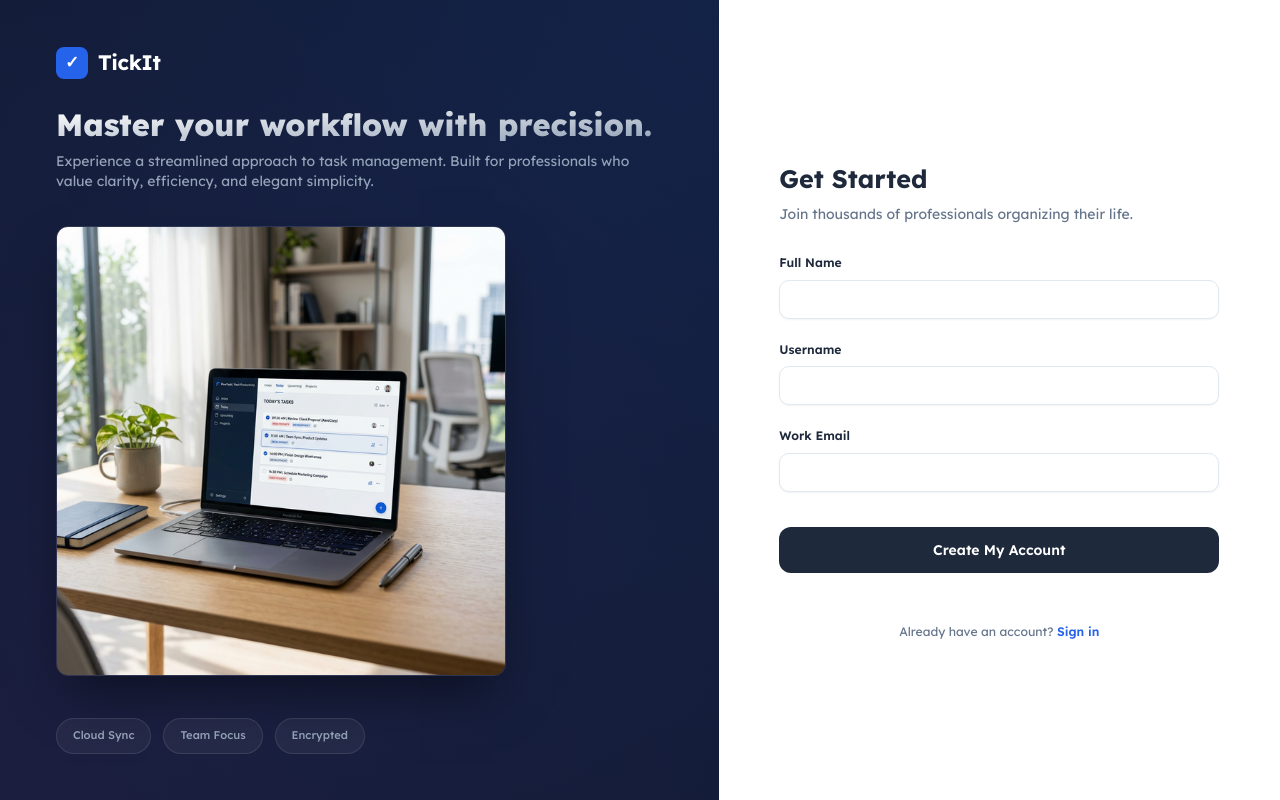
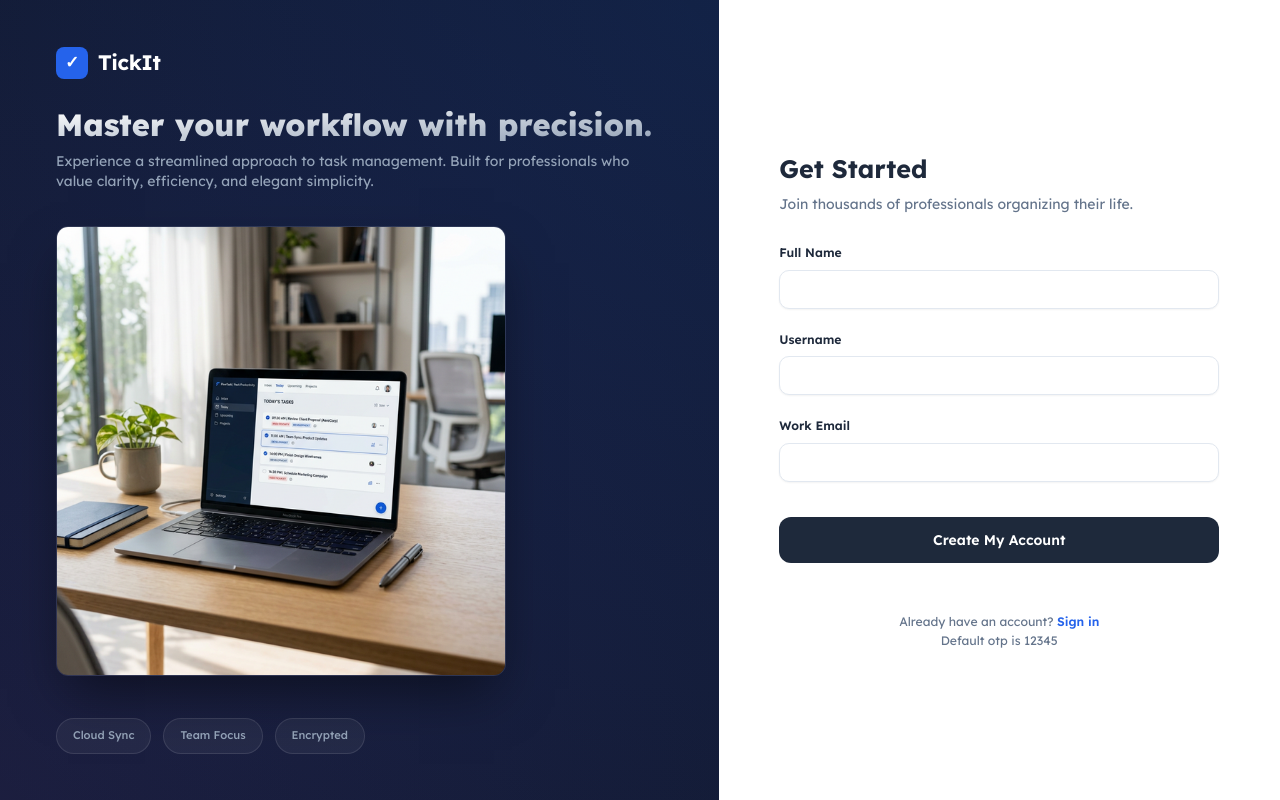
Before and after one commit to kingsleyhenz/ToDoList-Task, a React (Vite) app: page / in a window 1280 px wide. Built offline with nearby package versions, Linux system fonts and the light colour scheme.

Commit message:
Update Intro.jsx

```diff
--- a/src/Pages/Intro.jsx
+++ b/src/Pages/Intro.jsx
@@ -109,6 +109,7 @@ const SignUp = ()=>{
 
             <div className="form-footer">
               <p>Already have an account? <NavLink to="/login" className="login-link">Sign in</NavLink></p>
+              <p>Default otp is 12345</p>
             </div>
           </form>
         </div>
```
